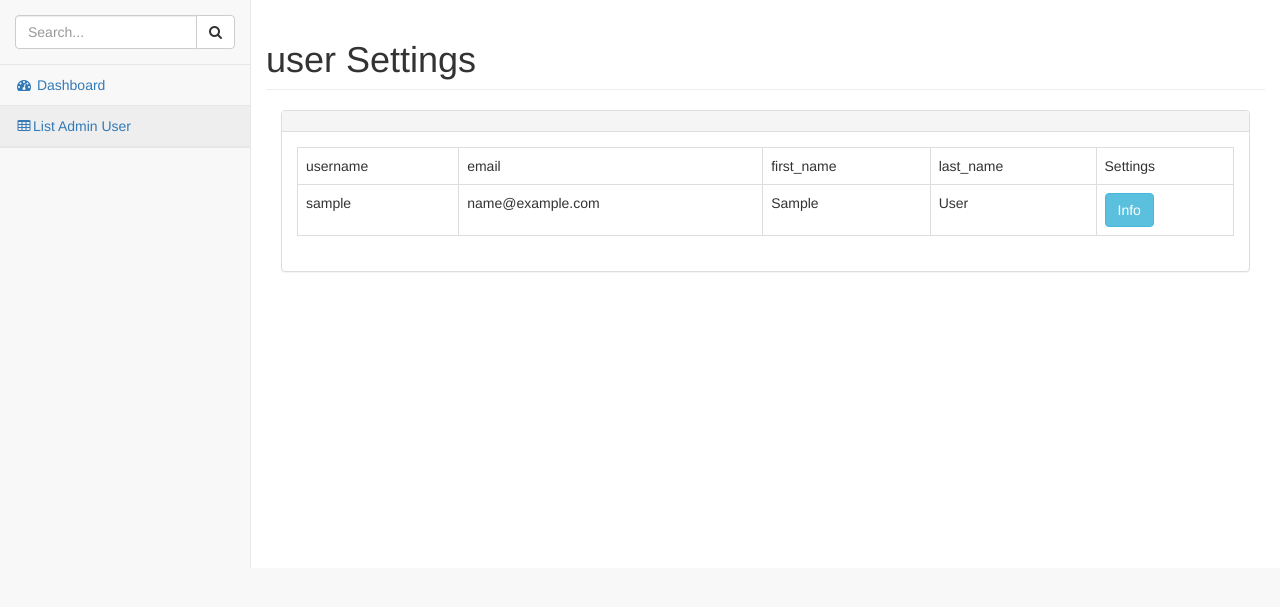
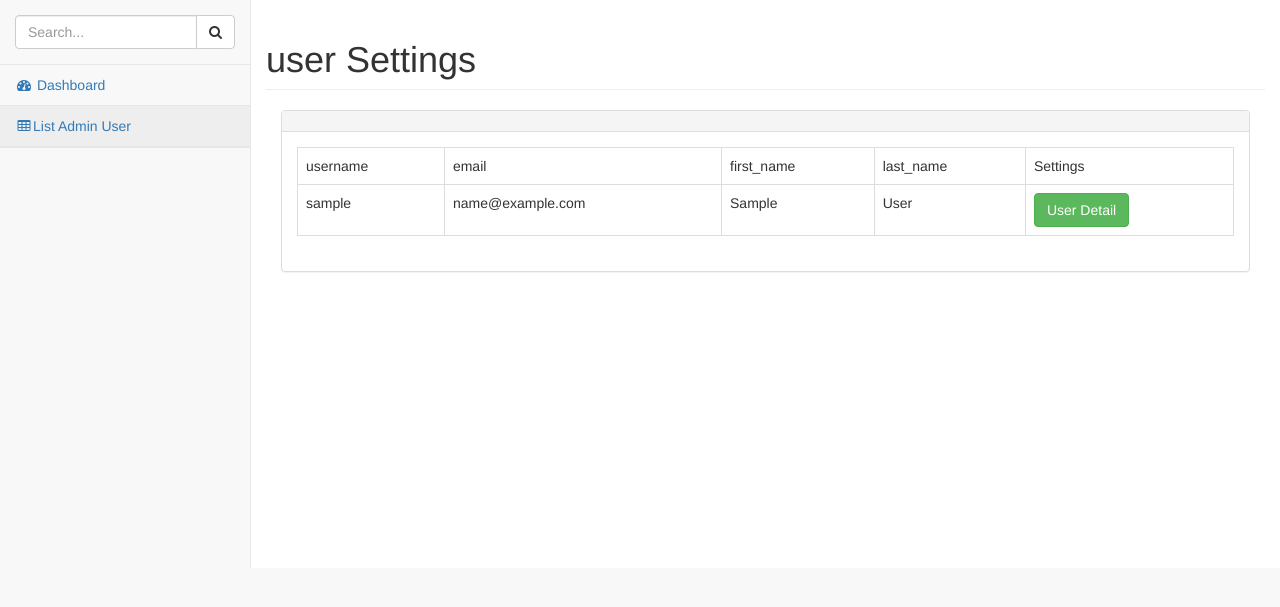
Before and after one commit to Madanifard/upload_cms, a Django app: page /user-management/list-admin-user/ in a window 1280 px wide. Shown: the part 51-658 px from the top of the page. Run offline with Django 3.2, Linux system fonts and the light colour scheme; tables that the repository leaves empty hold one stand-in row (values such as "Sample post"); some libraries are stand-ins or nearby versions.

Commit message:
show all info user related in userdetail

```diff
--- a/client/queries.py
+++ b/client/queries.py
@@ -1,3 +1,4 @@
+from django.contrib.auth import models
 from django.http.response import Http404
 from .models import Address, SecurityQuestions, Information, Mobiles
 from django.contrib.auth.models import User
@@ -119,3 +120,27 @@ def get_list_user_infromation():
 
 def check_exists_user(user_id):
     get_object_or_404(User, pk=user_id)
+
+def user_details(user_id):
+    output = {}
+    try:
+        user_detail = User.objects.select_related().get(pk=user_id)
+        information = user_detail.user_information
+        mobiles = user_detail.user_mobile
+        address = user_detail.user_address
+        squrity_questions = user_detail.user_security_questions
+        output = {
+            'status': True,
+            'user': user_detail,
+            'information': information,
+            'mobiles': mobiles,
+            'address': address,
+            'squrity_questions': squrity_questions,
+        }
+    except Exception as ex:
+        output = {
+            'status': False,
+            'message': ex
+        }
+    finally:
+        return output
--- a/client/templates/client/show_list_admin_user.html
+++ b/client/templates/client/show_list_admin_user.html
@@ -35,8 +35,7 @@
                                 <td>{{ user.first_name }}</td>
                                 <td>{{ user.last_name }}</td>
                                 <td>
-                                    {% comment %} {{ user.id }} {% endcomment %}
-                                    <a href="{% url 'infromation_user_manage' user_id=user.id %}" class="btn btn-info">Info</a>
+                                    <a href="{% url 'user_detail' user_id=user.id %}" class="btn btn-success">User Detail</a>
                                 </td>
                             </tr>
                             {% endfor %}
--- a/client/urls.py
+++ b/client/urls.py
@@ -1,8 +1,14 @@
 from os import name
-from django.urls import path, include
+from django.urls import path
 from . import views
+from django.conf import settings
+from django.conf.urls.static import static
 
 urlpatterns = [
     path('list-admin-user/', views.AdminUserList.as_view(), name='list_admin_user'),
+    path('user-detail/<int:user_id>', views.UserDetails.as_view(), name='user_detail'),
     path('infromation-user-manage/<int:user_id>', views.InformationUserManage.as_view(), name='infromation_user_manage'),
 ]
+
+if settings.DEBUG:
+    urlpatterns += static(settings.MEDIA_URL, document_root=settings.MEDIA_ROOT)
--- a/client/views.py
+++ b/client/views.py
@@ -14,6 +14,25 @@ class AdminUserList(View):
         return render(request, 'client/show_list_admin_user.html', {
             'users': users,
         })
+
+class UserDetails(View):
+    def get(self, request, user_id):
+        queries.check_exists_user(user_id)
+        user_detail = queries.user_details(user_id)
+        if user_detail['status']:
+            return render(request, 'client/user_details.html', {
+                'status': user_detail['status'],
+                'user': user_detail['user'],
+                'information': user_detail['information'],
+                'mobiles': user_detail['mobiles'],
+                'address': user_detail['address'],
+                'squrity_questions': user_detail['squrity_questions'],
+            })
+        else:
+            return render(request, 'client/user_details.html', {
+                'status': user_detail['status'],
+                'message': user_detail['message'],
+            })
 
 class InformationUserManage(View):
     def get(self, request, user_id):
@@ -49,10 +68,10 @@ class InformationUserManage(View):
 
         if form.is_valid():
             form.save()
-            return redirect(reverse('list_admin_user'))
+            return redirect(reverse('user_detail', args=[user_id]))
         else:
             return render(request, 'client/information_user_manage.html', {
-            'form': form,
-            'is_edit': is_edit,
-            'user_id': user_id,
-        })
+                'form': form,
+                'is_edit': is_edit,
+                'user_id': user_id,
+            })
--- a/upload_cms/settings.py
+++ b/upload_cms/settings.py
@@ -147,6 +147,7 @@ DEFAULT_AUTO_FIELD = 'django.db.models.BigAutoField'
 
 # for upload media file
 MEDIA_ROOT = BASE_DIR / "uploads"
+MEDIA_URL = '/uploads/'
 
 # for css and js file
 STATICFILES_DIRS = [
```
Also changed, not shown: client/templates/client/user_details.html (added, +101 -0 lines).
